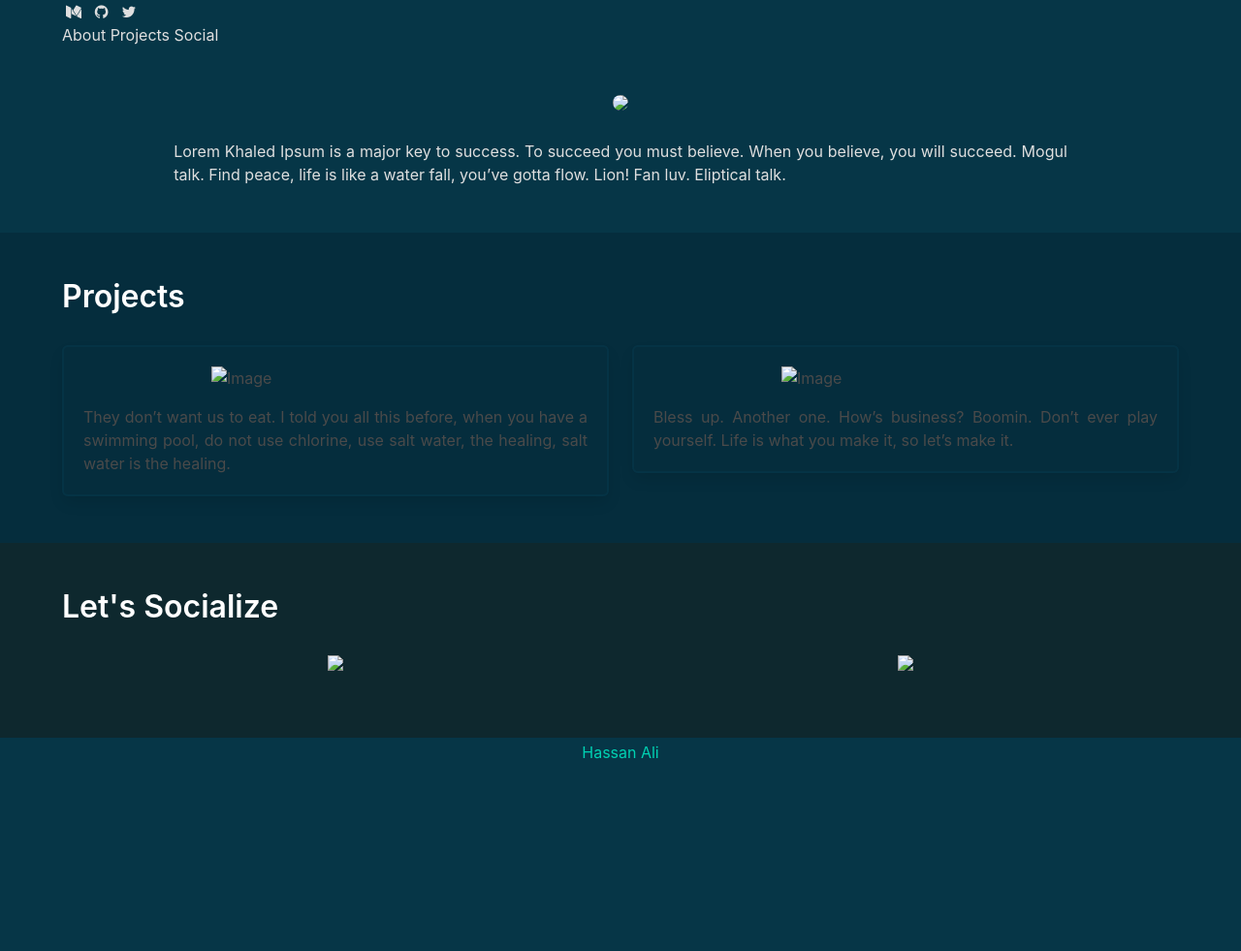
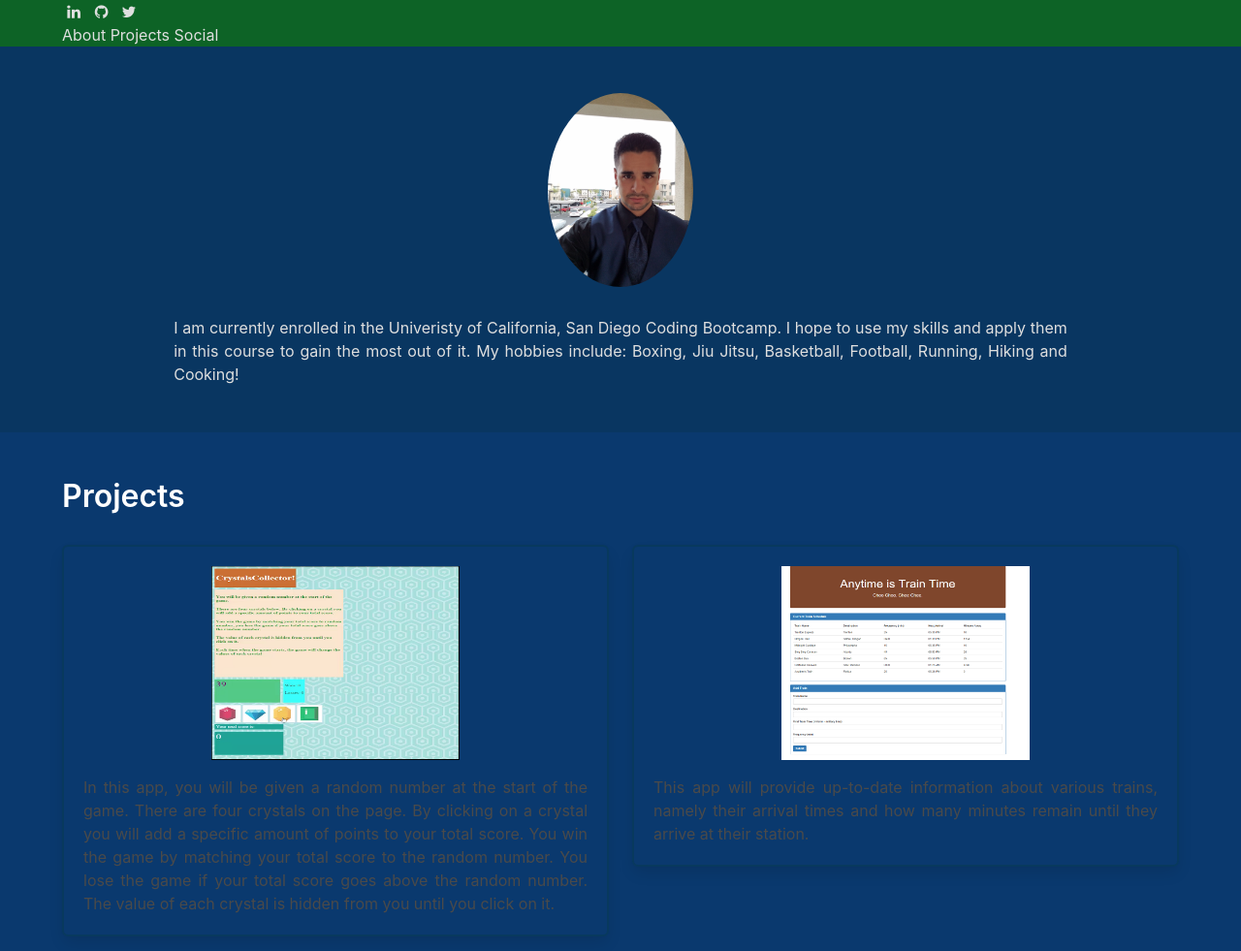
Before and after one commit to michaelbarela/Portolio-Updated, a plain HTML site: page index.html in a window 1280 px wide. Shown: the top 981 px of the page at 97% size. Before the commit the page ends 800 px from the top, so only its background shows below. Drawn offline with nearby package versions, Linux system fonts and the light colour scheme.

Commit message:
Final Changes

```diff
--- a/assets/css/style.css
+++ b/assets/css/style.css
@@ -1,7 +1,7 @@
 html, body{
 	font-size:16px;
 	color: #dfdfdf;
-	background-color: #063647;
+	background-color: #0d6326;
 }
 
 a {
@@ -12,25 +12,37 @@ a:hover {
   color: #00d1b2;
 }
 
+#crystal , #train {
+	height: 200px;
+}
+
+#crystal:hover {
+	filter: invert(100%) !important;
+}
+
+#train:hover{
+	filter: invert(100%) !important;
+}
+
 section{
 	padding-top: 3rem;
 	padding-bottom: 3rem;
 }
 
 .section-1 {
-	background: #063647;
+	background: #093661;
 }
 
 .section-2 {
-	background-color: #052D3D;
+	background-color: rgb(10, 57, 110);
 }
 
 .section-3 {
-	background-color: #0E282E;
+	background-color: rgb(27, 52, 85);
 }
 
 .section-4 {
-	background-color: #063647;
+	background-color: #184b35;
 	padding: 0.2rem;
 }
 
@@ -45,6 +57,10 @@ a.nav-item:hover {
 .avatar{
 	height:200px;
 	border-radius: 50%;
+}
+
+.avatar:hover{
+	filter: invert(100%) !important;
 }
 
 .intro-description{
--- a/index.html
+++ b/index.html
@@ -7,8 +7,8 @@
 	<link rel="stylesheet" type="text/css" href="https://cdnjs.cloudflare.com/ajax/libs/bulma/0.3.1/css/bulma.min.css">
 	<link rel="stylesheet" type="text/css" href="./assets/css/style.css">
 
-	<link rel="icon" type="image/x-icon" href="assets/img/favicon.png">
-	<meta name="author" content="Hassan Ali">
+	<link rel="icon" type="image/x-icon" href="./assets/images/selfie.png.jpg">
+	<meta name="author" content="Michael Barela">
 	<meta name="viewport" content="width=device-width, initial-scale=1.0">
 </head>
 	<body>
@@ -17,17 +17,17 @@
 			<!-- This "nav-menu" is hidden on mobile -->
 			<!-- Add the modifier "is-active" to display it on mobile -->
 			<div class="nav-left">
-				<a href="http://medium.com/@hassanhelfi/" class="nav-item">
+				<a href="https://www.linkedin.com/in/michael-edward-barela/" class="nav-item">
 					<span class="icon">
-						<i class="fa fa-medium"></i>
+						<i class="fa fa-linkedin"></i>
 					</span>
 				</a>
-				<a href="http://github.com/helfi92" class="nav-item">
+				<a href="https://github.com/michaelbarela" class="nav-item">
 					<span class="icon">
 						<i class="fa fa-github"></i>
 					</span>
 				</a>
-				<a href="https://twitter.com/hassanhelfi" class="nav-item">
+				<a href="https://twitter.com/" class="nav-item">
 					<span class="icon">
 						<i class="fa fa-twitter"></i>
 					</span>
@@ -52,12 +52,14 @@
 		<!-- About Me -->
 		<section id="about" class="section section-1">
 			<div class="container has-text-centered">
-				<!-- Source: https://flic.kr/p/pAZBNK -->
-				<img class="avatar" src="assets/img/profile.png">
+				<!--Avatar profile pic-->
+				<img class="avatar" src="./assets/images/selfie.png.jpg">
 			</div>
 			<div class="container"></br>
 				<p class="intro">
-					Lorem Khaled Ipsum is a major key to success. To succeed you must believe. When you believe, you will succeed. Mogul talk. Find peace, life is like a water fall, you’ve gotta flow. Lion! Fan luv. Eliptical talk.
+					I am currently enrolled in the Univeristy of California, San Diego Coding Bootcamp. I hope to use my skills and apply them in this course to gain the most out of it.
+					My hobbies include: Boxing, Jiu Jitsu, Basketball, Football, Running, Hiking and Cooking!
+
 				</p>
 			</div>
 		</section>
@@ -76,12 +78,12 @@
 							<article>
 								<div>
 									<figure class="image project-figure">
-										<img src="assets/img/project-1.jpg" alt="Image">
+										<a target="_blank" href="https://michaelbarela.github.io/unit-4-game/"><img id="crystal" src="./assets/images/CrystalCollector.png" alt="Image"></a>
 									</figure>
 								</div>
 								<div>
 									<p>
-										They don’t want us to eat. I told you all this before, when you have a swimming pool, do not use chlorine, use salt water, the healing, salt water is the healing.
+									In this app, you will be given a random number at the start of the game. There are four crystals on the page. By clicking on a crystal you will add a specific amount of points to your total score. You win the game by matching your total score to the random number. You lose the game if your total score goes above the random number. The value of each crystal is hidden from you until you click on it.
 									</p>
 								</div>
 							</article>
@@ -93,12 +95,12 @@
 							<article>
 								<div>
 									<figure class="image project-figure">
-										<img src="assets/img/project-2.jpg" alt="Image">
+										<a target="_blank" href="https://michaelbarela.github.io/Train-Time/"><img id="train" src="./assets/images/Traintime.png" alt="Image"></a>
 									</figure>
 								</div>
 								<div>
 									<p>
-										Bless up. Another one. How’s business? Boomin. Don’t ever play yourself. Life is what you make it, so let’s make it.
+									This app will provide up-to-date information about various trains, namely their arrival times and how many minutes remain until they arrive at their station.
 									</p>
 								</div>
 							</article>
@@ -116,10 +118,10 @@
 				</div>
 				<div class="social-container columns">
 					<div class="column is-6 has-text-centered">
-						<a target="_blank" href="https://ca.linkedin.com/in/hassan-ali-6132468a"><img class="" src="assets/img/linkedin.png"></a>
+						<a target="_blank" href="https://www.linkedin.com/in/michael-edward-barela/"><img class="" src="assets/images/linkedin.png"></a>
 					</div>
 					<div class="column is-6 has-text-centered">
-						<a target="_blank" href="https://www.facebook.com/Hassan.Helfi"><img class="" src="assets/img/facebook.png"></a>
+						<a target="_blank" href="https://www.facebook.com/"><img class="" src="./assets/images/facebook.png"></a>
 					</div>
 				</div>
 			</div>
@@ -127,7 +129,8 @@
 
 		<!-- Footer -->
 		<section class="section-4 has-text-centered container">
-			<a href="http://www.hassanali.me/about">Hassan Ali</a>
+			<a href="https://github.com/michaelbarela">Michael Barela</a>
+			<div>Copyright &copy; 2019 Michael E. Barela</div>
 		</section>
 
 		<!-- Scripts  -->
```
Also changed, not shown: assets/images/CrystalCollector.png (added), assets/images/Traintime.png (added), assets/images/facebook.png (added), assets/images/flag.png.jpg (added), assets/images/linkedin.png (added), assets/images/seaworld.png.jpg (added), assets/images/selfie.png.jpg (added).
